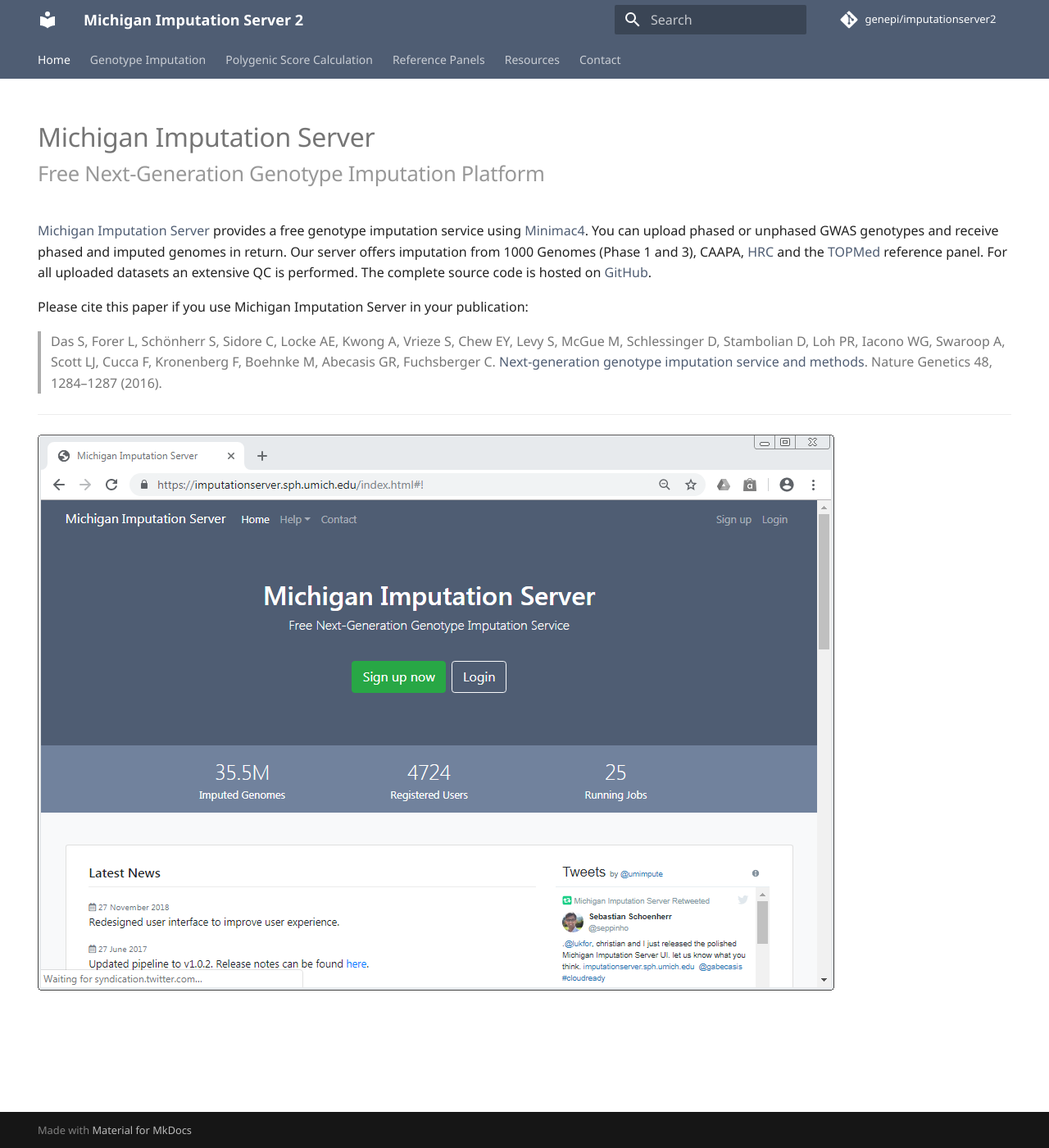
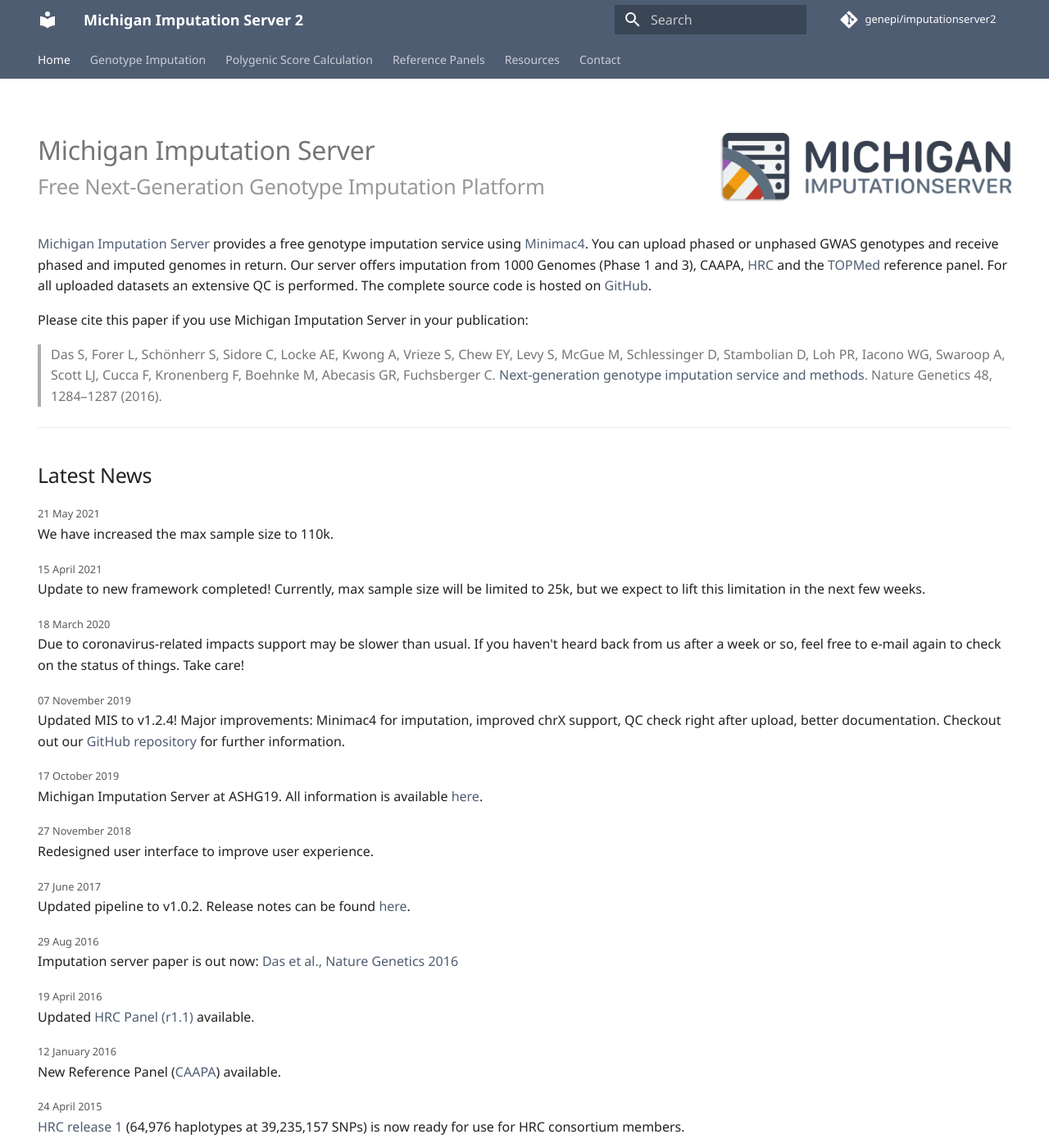
Before and after one commit to genepi/michigan-imputationserver, an MkDocs documentation site: the page built from docs/index.md, in a window 1280 px wide and 1400 px high. Shown: the whole window at 82% size. Built offline with MkDocs 1.6.1 and Material for MkDocs 9.7.7, drawn with Linux system fonts in a browser that asks for light colours; some web fonts are replaced; comment, search, counter and statistics services are not loaded.

Commit message:
Add news

```diff
--- a/docs/index.md
+++ b/docs/index.md
@@ -3,6 +3,9 @@
   - navigation
   - toc
 ---
+
+![](images/logo.png){.right}
+
 
 # Michigan Imputation Server<br><small>Free Next-Generation Genotype Imputation Platform</small>
 
@@ -15,4 +18,60 @@
 
 ---
 
-![](images/index.png)
+
+## Latest News
+
+<p>
+    <small class="text-muted"><i class="far fa-calendar-alt"></i> 21 May 2021</small><br>
+    We have increased the max sample size to 110k.
+</p>
+
+<p>
+    <small class="text-muted"><i class="far fa-calendar-alt"></i> 15 April 2021</small><br>
+    Update to new framework completed! Currently, max sample size will be limited to 25k, but we expect to lift this limitation in the next few weeks.
+</p>
+
+<p>
+    <small class="text-muted"><i class="far fa-calendar-alt"></i> 18 March 2020</small><br>
+    Due to coronavirus-related impacts support may be slower than usual. If you haven't heard back from us after a week or so, feel free to e-mail again to check on the status of things. Take care!
+</p>
+
+<p>
+    <small class="text-muted"><i class="far fa-calendar-alt"></i> 07 November 2019</small><br>
+    Updated MIS to v1.2.4! Major improvements: Minimac4 for imputation, improved chrX support, QC check right after upload, better documentation. Checkout out our <a href="https://github.com/genepi/imputationserver" target="_blank">GitHub repository</a> for further information.
+</p>
+
+<p>
+    <small class="text-muted"><i class="far fa-calendar-alt"></i> 17 October 2019</small><br>
+    Michigan Imputation Server at ASHG19. All information is available <a href="https://imputationserver.sph.umich.edu/ashg19/" target="_blank">here</a>.
+</p>
+
+<p>
+    <small class="text-muted"><i class="far fa-calendar-alt"></i> 27 November 2018</small><br>
+    Redesigned user interface to improve user experience.
+</p>
+
+<p>
+    <small class="text-muted"><i class="far fa-calendar-alt"></i> 27 June 2017</small><br>
+    Updated pipeline to v1.0.2. Release notes can be found <a href="https://github.com/genepi/imputationserver/releases/tag/1.0.2" target="_blank">here</a>.
+</p>
+
+<p>
+    <small class="text-muted"><i class="far fa-calendar-alt"></i> 29 Aug 2016</small><br>
+    Imputation server paper is out now: <a href="http://www.nature.com/ng/journal/v48/n10/full/ng.3656.html" target="_blank">Das et al., Nature Genetics 2016</a>
+</p>
+
+<p>
+    <small class="text-muted"><i class="far fa-calendar-alt"></i> 19 April 2016</small><br>
+    Updated <a target="_blank" href="http://www.haplotype-reference-consortium.org/">HRC Panel (r1.1)</a> available.
+</p>
+
+<p>
+    <small class="text-muted"><i class="far fa-calendar-alt"></i> 12 January 2016</small><br>
+    New Reference Panel (<a target="_blank" href="./#!pages/caapa">CAAPA</a>) available.
+</p>
+
+<p>
+    <small class="text-muted"><i class="far fa-calendar-alt"></i> 24 April 2015</small><br>
+    <a target="_blank" href="http://www.haplotype-reference-consortium.org/">HRC release 1</a> (64,976 haplotypes at 39,235,157 SNPs) is now ready for use for HRC consortium members.
+</p>
--- a/docs/stylesheets/extra.css
+++ b/docs/stylesheets/extra.css
@@ -3,3 +3,8 @@
     --md-primary-fg-color--light: #ECB7B7;
     --md-primary-fg-color--dark:  #90030C;
   }
+
+  .right{
+    float: right;
+    width: 30%;
+}
```
Also changed, not shown: docs/images/logo.png (renamed from logo.png).
